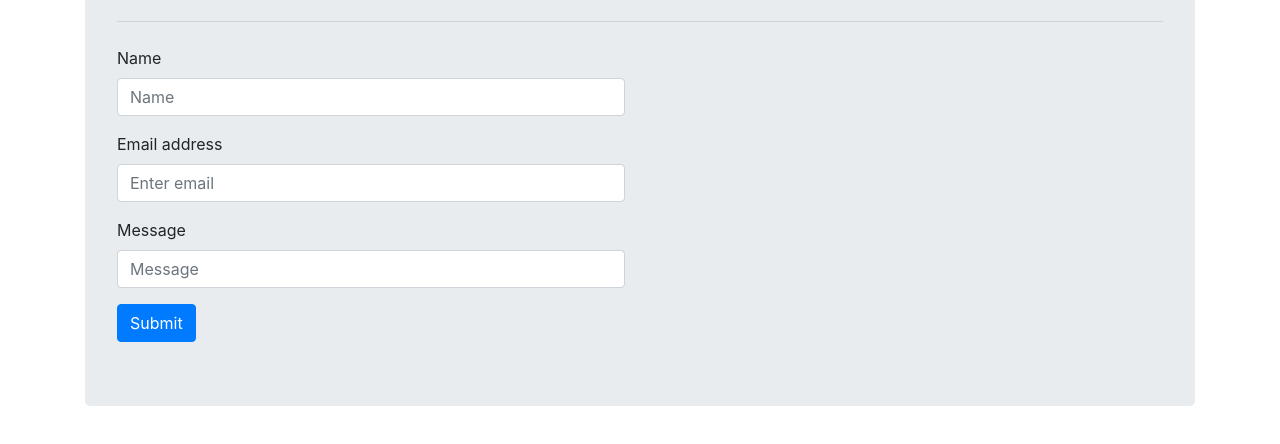
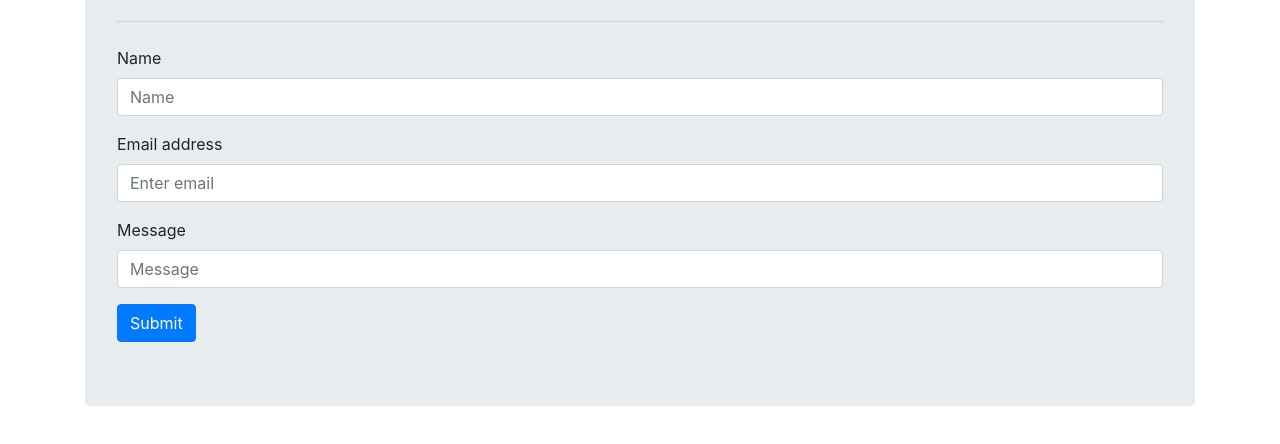
Before and after one commit to ShowlandProductions/ContactInfo, a plain HTML site: page index.html in a window 1280 px wide. Shown: the part 190-634 px from the top of the page. Drawn offline with nearby package versions, Linux system fonts and the light colour scheme.

Commit message:
Add files via upload

```diff
--- a/index.html
+++ b/index.html
@@ -39,7 +39,7 @@
 
             <div class="row">
 
-                <div class="col-lg-6">
+                <div class="col-lg-12">
 
             <div class="form-group">
                 <label for="exampleInputEmail1">Name</label>
```
